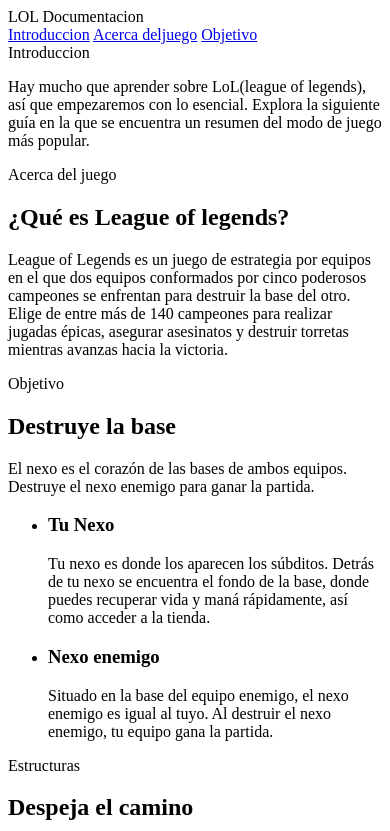
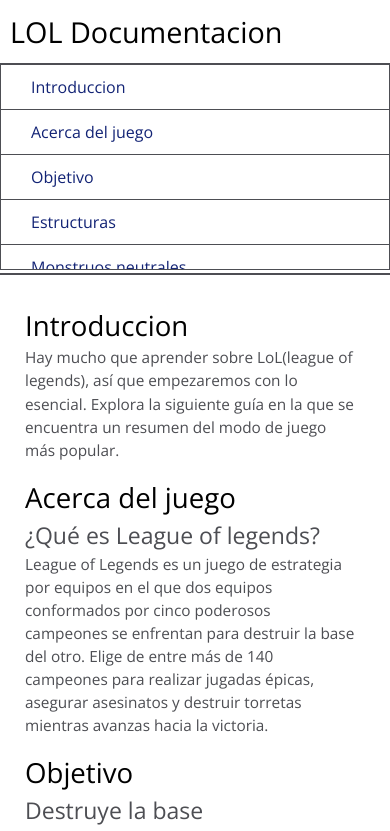
Before and after one commit to jmblack15/Pagina-documentacion-tecnica, a plain HTML site: page index.html in a window 390 px wide. Shown: the top 831 px of the page. Drawn offline with nearby package versions, Linux system fonts and the light colour scheme.

Commit message:
Entrega proyecto documentacion tecnica

```diff
--- a/index.html
+++ b/index.html
@@ -5,19 +5,26 @@
 	<meta charset="UTF-8">
 	<meta http-equiv="X-UA-Compatible" content="IE=edge">
 	<meta name="viewport" content="width=device-width, initial-scale=1.0">
+	<link rel="stylesheet" href="./styles/styles.css">
 	<title>Documentacion Tecnica</title>
 </head>
 
 <body>
 	<nav id="navbar">
 		<header>LOL Documentacion</header>
-		<a href="#Introduccion" class="nav-link">Introduccion</a>
-		<a href="Acerca_del_jeugo" class="nav-link">Acerca deljuego</a>
-		<a href="#objetivo" class="nav-link">Objetivo</a>
-		<a href="" class="nav-link"></a><a href=""
-			class="nav-link"></a><a href="" class="nav-link"></a><a href="" class="nav-link"></a><a href=""
-			class="nav-link"></a><a href="" class="nav-link"></a>
+		<ul>
+			<li><a href="#Introduccion" class="nav-link">Introduccion</a></li>
+			<li><a href="#Acerca_del_juego" class="nav-link">Acerca del juego</a></li>
+			<li><a href="#Objetivo" class="nav-link">Objetivo</a></li>
+			<li><a href="#Estructuras" class="nav-link">Estructuras</a></li>
+			<li><a href="#Monstruos_neutrales" class="nav-link">Monstruos neutrales</a></li>
+			<li><a href="#Posiciones_de_carril" class="nav-link">Posiciones de carril</a></li>
+			<li><a href="#Mas_poder" class="nav-link">Más poder</a></li>
+			<li><a href="#Habilidades_Hechizos_Objetos" class="nav-link">Habilidades, Hechizos y Objetos</a></li>
+			<li><a href="#Campeones_iniciales" class="nav-link">Campeones iniciales</a></li>
+		</ul>
 	</nav>
+
 	<main id="main-doc">
 		<section class="main-section" id="Introduccion">
 			<header>Introduccion</header>
@@ -105,7 +112,7 @@
 		</section>
 		<section class="main-section" id="Posiciones_de_carril">
 			<header>Posiciones de carril</header>
-			<h2>Domina la jungla</h2>
+			<h2>Elige tu carril</h2>
 			<p>Hay cinco posiciones en la composición de equipo recomendada para una partida. Cada carril se presta más
 				para el uso de cierto tipo de campeones y roles, pruébalos todos o juega en tu carril favorito.
 			</p>
@@ -178,7 +185,7 @@
 		</section>
 		<section class="main-section" id="Habilidades_Hechizos_Objetos">
 			<header>Habilidades, Hechizos y Objetos</header>
-			<h2>Desbloquea </h2>
+			<h2>Desbloquea tus habilidades</h2>
 			<p> Los campeones tienen cinco habilidades principales, dos hechizos especiales y hasta siete objetos a la
 				vez.
 				Descubrir el orden óptimo de las habilidades, los mejores hechizos de invocador y el armado de objetos
--- /dev/null
+++ b/styles/styles.css
@@ -0,0 +1,141 @@
+@import url('https://fonts.googleapis.com/css2?family=Open+Sans:wght@300&display=swap');
+
+*{
+	margin: 0;
+	padding: 0;
+	box-sizing: border-box;
+}
+
+body{
+	min-width: 290px;
+	color: #4d4e53;
+	background-color: #FFFFFF;
+	font-family: 'Open Sans',Arial, Helvetica, sans-serif;
+	line-height: 1.5;
+}
+
+#navbar{
+	position: fixed;
+	min-width: 290px;
+	top: 0;
+	left: 0;
+	width: 300px;
+	height: 100%;
+	border: solid;
+	border-color: rgba(0, 22, 22, 0.4);
+}
+
+
+
+#navbar ul {
+	height: 88%;
+	padding: 0;
+	overflow-y: auto;
+	overflow-x: hidden;
+}
+
+#navbar li {
+	color: #4d4e53;
+	border-top: 1px solid;
+	list-style: none;
+	position: relative;
+	width: 100%;
+}
+
+#navbar a {
+	display: block;
+	padding: 10px 30px;
+	color: #122375;
+	text-decoration: none;
+	cursor: pointer;
+}
+
+header {
+	color: black;
+	margin: 10px;
+	font-size: 1.8em;
+	font-weight: thin;
+}
+
+
+#main-doc header {
+	text-align: left;
+	margin: 0px;
+}
+
+h2{
+	font-weight: 400;
+	line-height: 1.5;
+}
+
+#main-doc {
+	position: absolute;
+	margin-left: 310px;
+	padding: 20px;
+	margin-bottom: 110px;
+}
+
+section {
+	color: #4d4e53;
+	margin: 15px;
+	font-size: 0.96em;
+}
+
+section li{
+	margin: 15px 0px 0px 20px;
+}
+
+code {
+	display: block;
+	text-align: left;
+	white-space: pre-line;
+	position: relative;
+	word-break: normal;
+	word-wrap: normal;
+	line-height: 2;
+	background-color: #cacaca;
+	padding: 15px;
+	margin: 10px;
+	border-radius: 5px;
+}
+
+@media only screen and (max-width: 815px) {
+	#navbar ul {
+	  	border: 1px solid;
+	  	height: 207px;
+	}
+
+	#navbar {
+	  	background-color: white;
+	  	position: absolute;
+	  	top: 0;
+	  	padding: 0;
+	  	margin: 0;
+	  	width: 100%;
+	  	max-height: 275px;
+	  	border: none;
+	  	z-index: 1;
+	  	border-bottom: 2px solid;
+	}
+
+	#main-doc {
+	  	position: relative;
+	  	margin-left: 0px;
+	  	margin-top: 270px;
+	}
+}
+
+@media only screen and (max-width: 400px) {
+	#main-doc {
+	  	margin-left: -10px;
+	}
+
+	code {
+	  	margin-left: -20px;
+	  	width: 100%;
+	  	padding: 15px;
+	  	padding-left: 10px;
+	  	padding-right: 45px;
+	  	min-width: 233px;
+	}
+}
```
